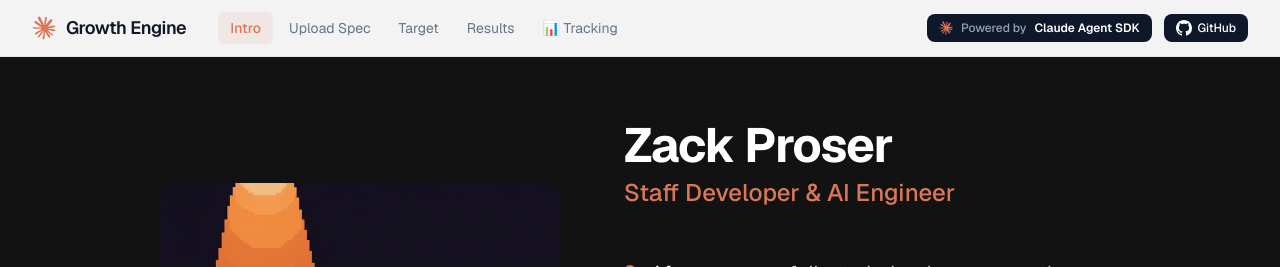
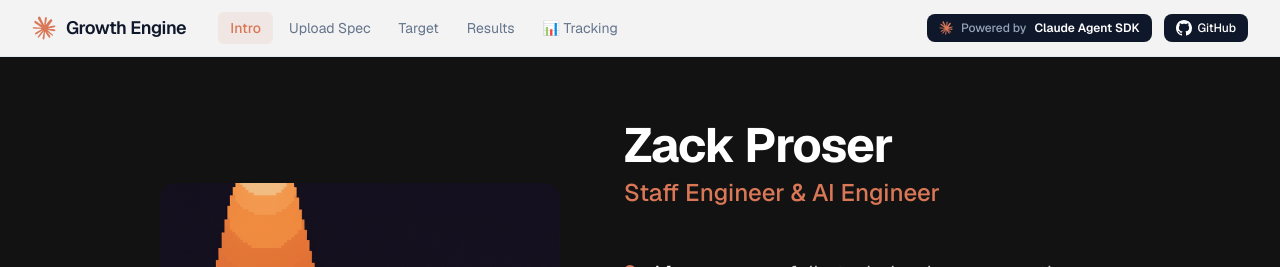
Before and after one commit to zackproser/claude-growth-engine, a Next.js app: page /intro in a window 1280 px wide. Shown: the top 267 px of the page. Built offline with nearby package versions, Linux system fonts and the light colour scheme.

Commit message:
fix: staff developer → staff engineer on intro page
Co-Authored-By: Claude Opus 4.6 (1M context) <noreply@anthropic.com>

```diff
--- a/src/app/intro/page.tsx
+++ b/src/app/intro/page.tsx
@@ -20,7 +20,7 @@ export default function IntroPage() {
         {/* Content */}
         <div className="flex-1">
           <h1 className="text-5xl font-bold text-white mb-2 tracking-tight">Zack Proser</h1>
-          <p className="text-2xl text-[#D97757] font-medium mb-12">Staff Developer &amp; AI Engineer</p>
+          <p className="text-2xl text-[#D97757] font-medium mb-12">Staff Engineer &amp; AI Engineer</p>
 
           <div className="space-y-8">
             <div className="flex items-start gap-4">
```
